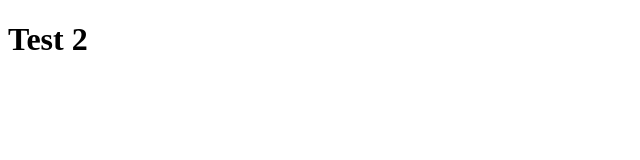
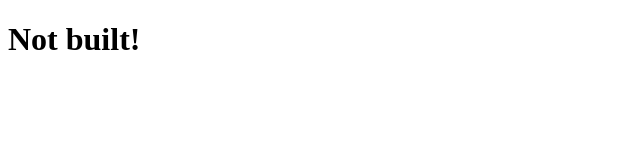
Before and after one commit to stalker-silentium/stalker-silentium.github.io, a Vue app: page / in a window 1280 px wide. Shown: the top 160 px of the page, without its empty margins (0-640 px from the left). Built offline with nearby package versions, Linux system fonts and the light colour scheme.

Commit message:
A NOTHER attempt

```diff
--- a/index.html
+++ b/index.html
@@ -4,7 +4,7 @@
     <meta charset="UTF-8">
     <link rel="icon" href="/favicon.ico">
     <meta name="viewport" content="width=device-width, initial-scale=1.0">
-    <title>Vite App 2</title>
+    <title>I think it's working!</title>
   </head>
   <body>
     <div id="app"></div>
--- a/src/App.vue
+++ b/src/App.vue
@@ -5,7 +5,7 @@
 <template>
   <!---- Header ---->
   <header>
-    <h1>Test 2</h1>
+    <h1>Not built!</h1>
   </header>
   <!---- Main ---->
   <main>
```
Also changed, not shown: 5 other files (tests, documents, lock files or other folders).
